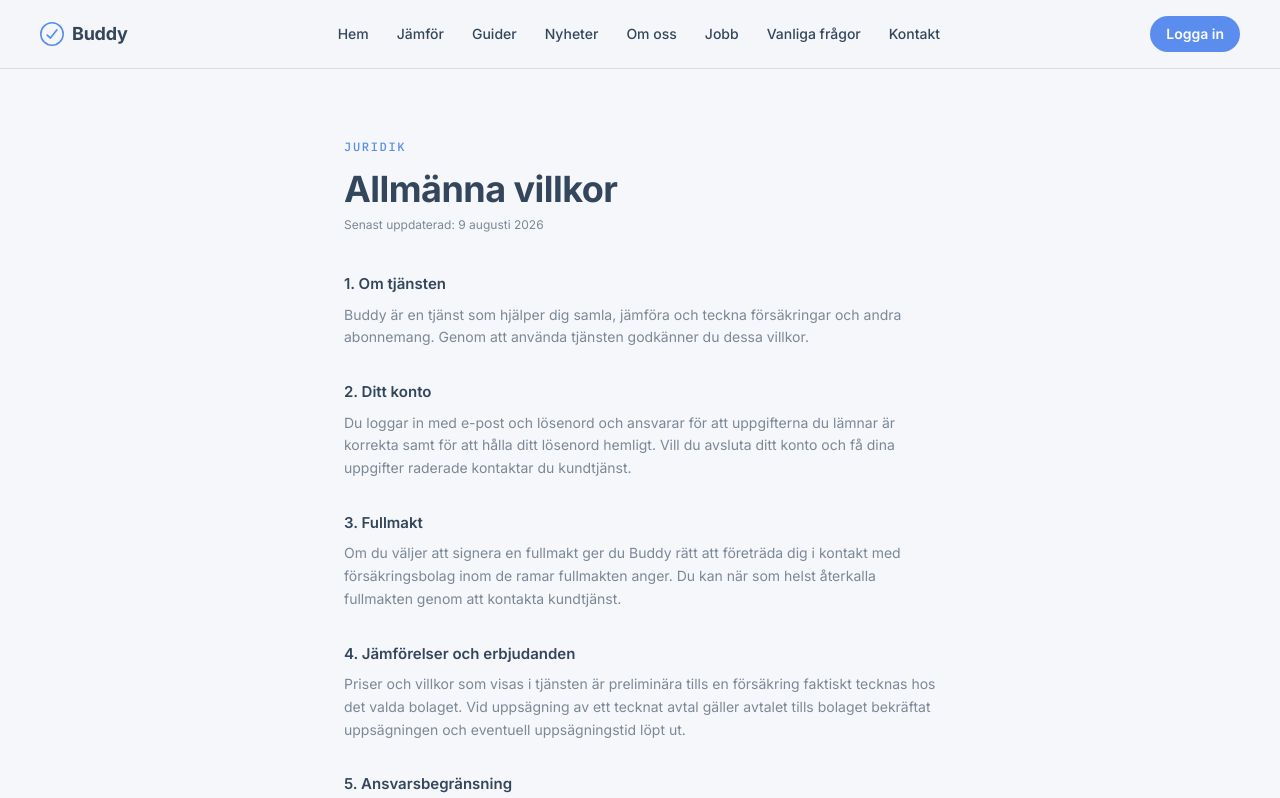
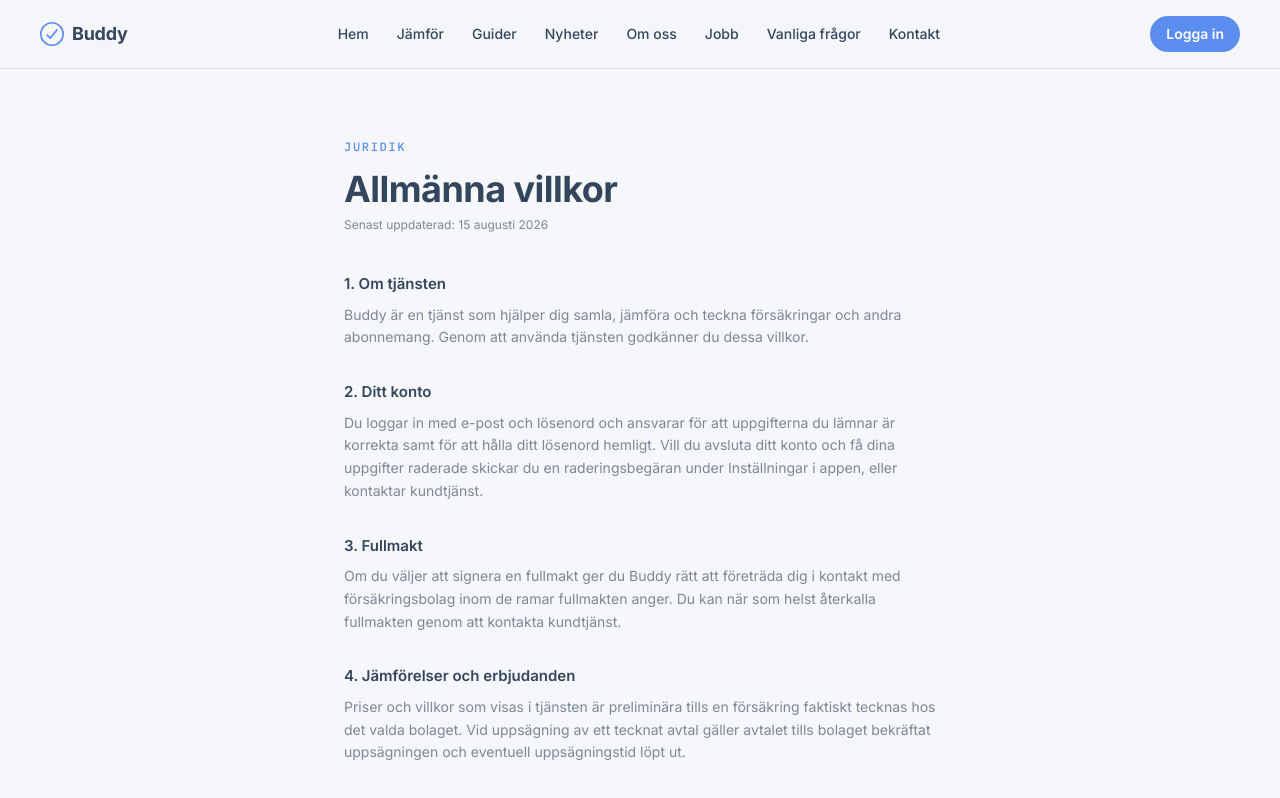
Before and after one commit to gledisbara-buddy/buddy-app, a Next.js app: page /villkor in a window 1280 px wide. Shown: the top 798 px of the page. Built offline with nearby package versions, Linux system fonts and the light colour scheme; no server answers.

Commit message:
Uppdatera villkor: kontoradering nämner självbetjäningsflödet
Texten sa bara "kontakta kundtjänst" för att radera kontot, men Inställningar
har sedan tidigare idag en egen raderingsbegäran-knapp. Nämner nu båda vägarna.

```diff
--- a/src/app/(marketing)/villkor/page.tsx
+++ b/src/app/(marketing)/villkor/page.tsx
@@ -11,7 +11,7 @@ export default function VillkorPage() {
     <LegalPage
       eyebrow="Juridik"
       title="Allmänna villkor"
-      updated="9 augusti 2026"
+      updated="15 augusti 2026"
       sections={[
         {
           heading: "1. Om tjänsten",
@@ -19,7 +19,7 @@ export default function VillkorPage() {
         },
         {
           heading: "2. Ditt konto",
-          body: "Du loggar in med e-post och lösenord och ansvarar för att uppgifterna du lämnar är korrekta samt för att hålla ditt lösenord hemligt. Vill du avsluta ditt konto och få dina uppgifter raderade kontaktar du kundtjänst.",
+          body: "Du loggar in med e-post och lösenord och ansvarar för att uppgifterna du lämnar är korrekta samt för att hålla ditt lösenord hemligt. Vill du avsluta ditt konto och få dina uppgifter raderade skickar du en raderingsbegäran under Inställningar i appen, eller kontaktar kundtjänst.",
         },
         {
           heading: "3. Fullmakt",
```
